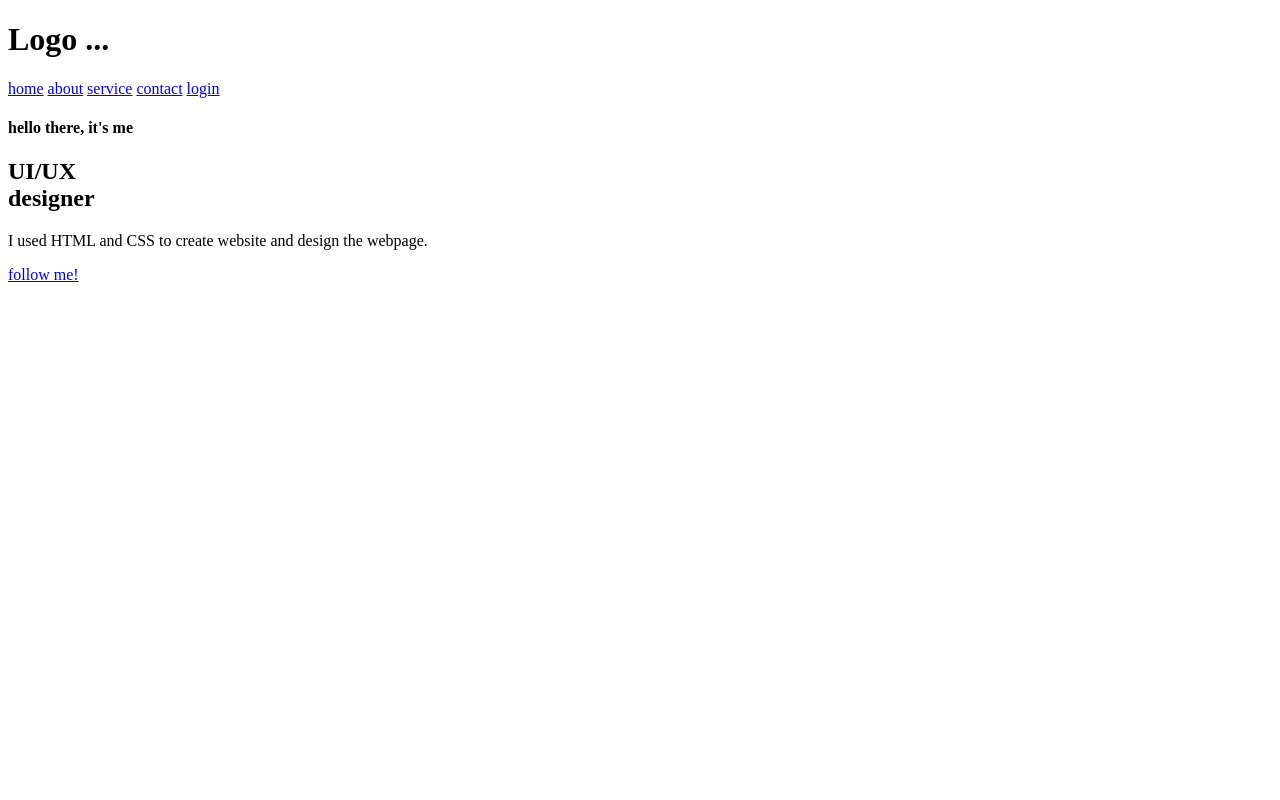
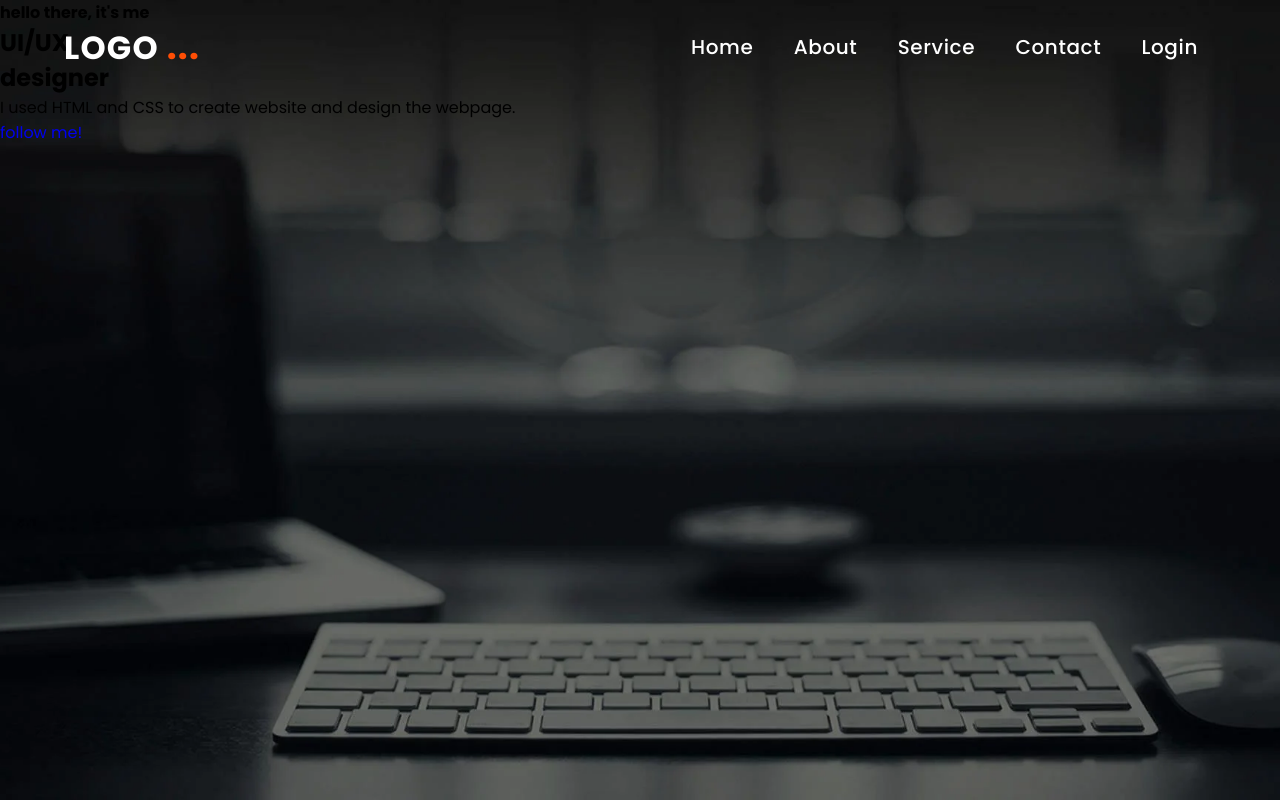
Before and after one commit to masrik-dev/CSS-and-HTML-mini-project, a plain HTML site: page Portfolio Website Using Only HTML and CSS/index.html in a window 1280 px wide. Drawn offline with Linux system fonts and the light colour scheme.

Commit message:
--update Portfolio (3rd)

```diff
--- a/Portfolio Website Using Only HTML and CSS/index.html
+++ b/Portfolio Website Using Only HTML and CSS/index.html
@@ -9,7 +9,7 @@
 </head>
 <body>
     <header>
-        <h1 class="logo">Logo <sapn>...</sapn></h1>
+        <h1 class="logo">Logo <span>...</span></h1>
         <nav>
             <a href="#">home</a>
             <a href="#">about</a>
@@ -31,6 +31,7 @@
                 <a href="#"><i class="fa-brands fa-twitter"></i></a>
                 <a href="#"><i class="fa-brands fa-linkedin"></i></a>
             </div>
+            <a href="#" class="flish"><i class="fa-solid fa-down-ling"></i></a>
         </div>
     </section>
 
--- a/Portfolio Website Using Only HTML and CSS/style.css
+++ b/Portfolio Website Using Only HTML and CSS/style.css
@@ -0,0 +1,64 @@
+@import url('https://fonts.googleapis.com/css2?family=Nunito:ital,wght@0,200..1000;1,200..1000&family=Poppins:ital,wght@0,100;0,200;0,300;0,400;0,500;0,600;0,700;0,800;0,900;1,100;1,200;1,300;1,400;1,500;1,600;1,700;1,800;1,900&family=Roboto:ital,wght@0,100..900;1,100..900&display=swap');
+
+* {
+    margin: 0;
+    padding: 0;
+    box-sizing: border-box;
+    font-family: "Poppins", sans-serif;
+    text-decoration: none;
+}
+
+body {
+    height: 100vh;
+    background-image: url('5652030.webp');
+    background-position: center;
+    background-size: cover;
+}
+
+header {
+    width: 100%;
+    position: fixed;
+    top: 0;
+    left: 0;
+    right: 0;
+    z-index: 999;
+    padding: 20px 5%;
+    display: flex;
+    justify-content: space-between;
+    align-items: center;
+}
+
+header .logo {
+    font-size: 2rem;
+    font-weight: 700;
+    color: white;
+    cursor: pointer;
+    letter-spacing: 1.2px;
+    text-transform: uppercase;
+}
+
+header .logo span {
+    color: #ff4e05;
+    font-size: 35px;
+}
+
+header nav a {
+    font-size: 1.25rem;
+    font-weight: 500;
+    color: white;
+    text-transform: capitalize;
+    margin: 10px;
+    padding: 8px;
+    letter-spacing: .6px;
+    transition: .3s ease;
+    border-bottom: transparent solid 3px;
+}
+
+header nav a:hover {
+    color: red;
+    border-bottom: red solid 3px;
+}
+
+.btn {
+
+}
```
Also changed, not shown: Portfolio Website Using Only HTML and CSS/5651999.jpg (added), Portfolio Website Using Only HTML and CSS/5652030.webp (added), Portfolio Website Using Only HTML and CSS/OIP (1).jpg (added), Portfolio Website Using Only HTML and CSS/OIP.jpg (added), Portfolio Website Using Only HTML and CSS/top-view-photo-magnifying-glass-sticker-note-laptop-black-pen-glasses-two-notepads-isolated-white-wooden-table-background-with-copyspace_352249-5519.jpg (added).
